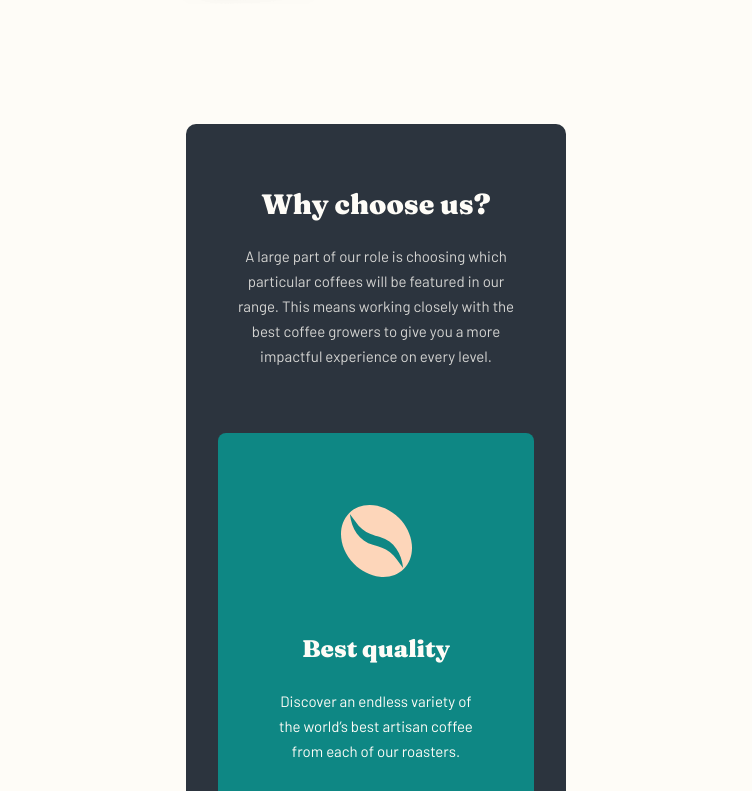
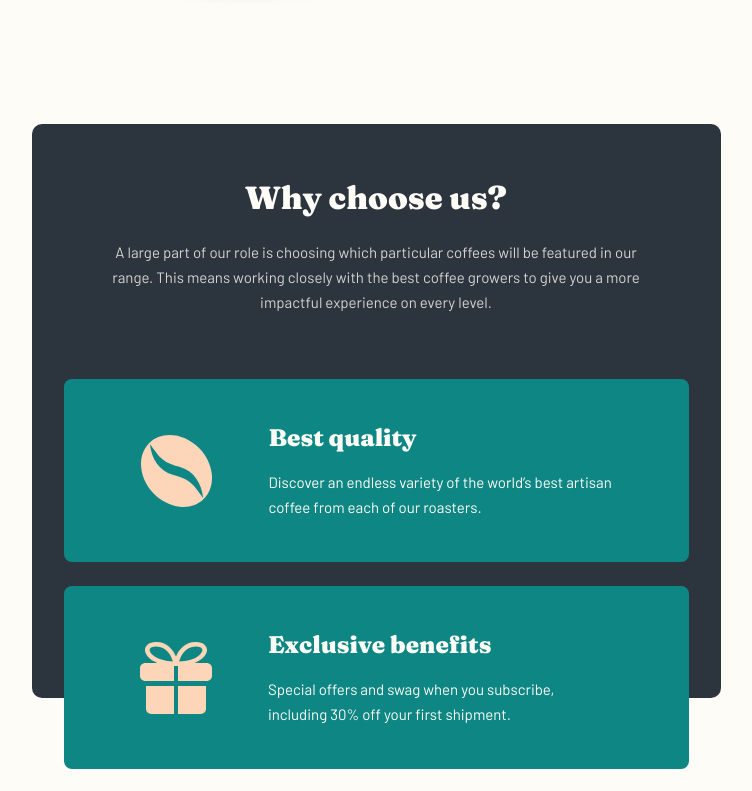
Before and after one commit to gcarter89/coffeeroasters, a React (Create React App) app: page / in a window 1280 px wide. Shown: the part 1680-2471 px from the top of the page, without its empty margins (264-1016 px from the left). Built offline with nearby package versions, Linux system fonts and the light colour scheme.

Commit message:
initial tweak to choices

```diff
--- a/src/App.scss
+++ b/src/App.scss
@@ -83,3 +83,11 @@ p {
 button {
     all: unset;
 }
+
+// tablet
+@media screen and (min-width:'676px') {
+    h3 {
+        font-size: 32px;
+        line-height: 36px;
+    }
+}
--- a/src/components/home/Home.module.scss
+++ b/src/components/home/Home.module.scss
@@ -237,5 +237,40 @@
             margin-top: 24px;
             margin-left: 24px;
         }
+
+        &__choices {
+            padding-top: 56px;
+            max-width: 689px;
+        }
+
+        &__choicesText {
+            max-width: 540px;
+        }
+
+        &__choicesColourBlock {
+            height: 574px;
+        }
+
+        &__choicesCard {
+            flex-direction: row;
+            height: 183px;
+            min-height: unset;
+            padding: unset;
+            text-align: unset;
+            justify-content: center;
+            gap: 56px;
+
+            svg {
+                margin-bottom: unset;
+            }
+
+            h4 {
+                margin-bottom: 16px;
+            }
+
+            p {
+                max-width: 344px;
+            }
+        }
     }
 }
```
